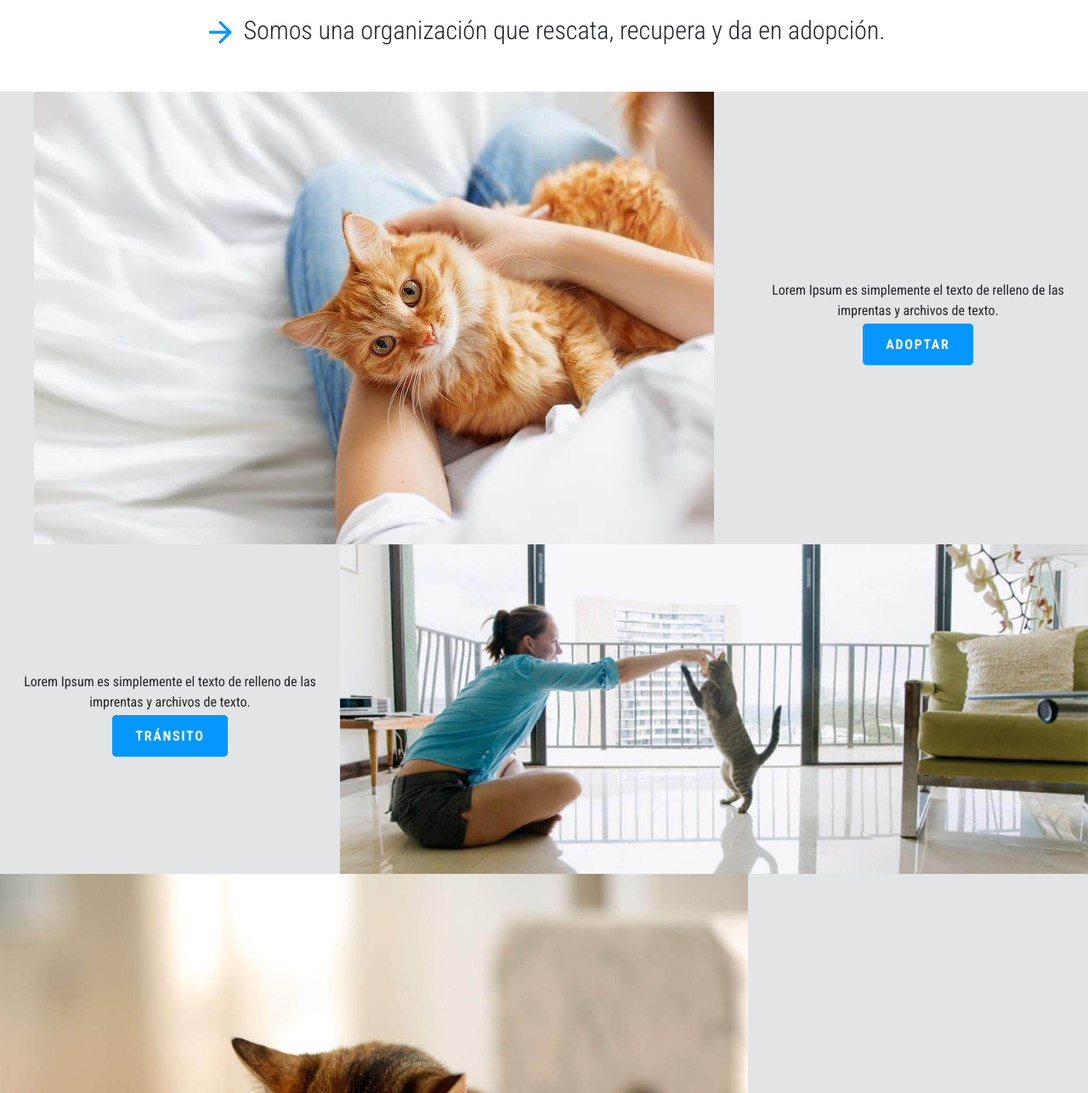
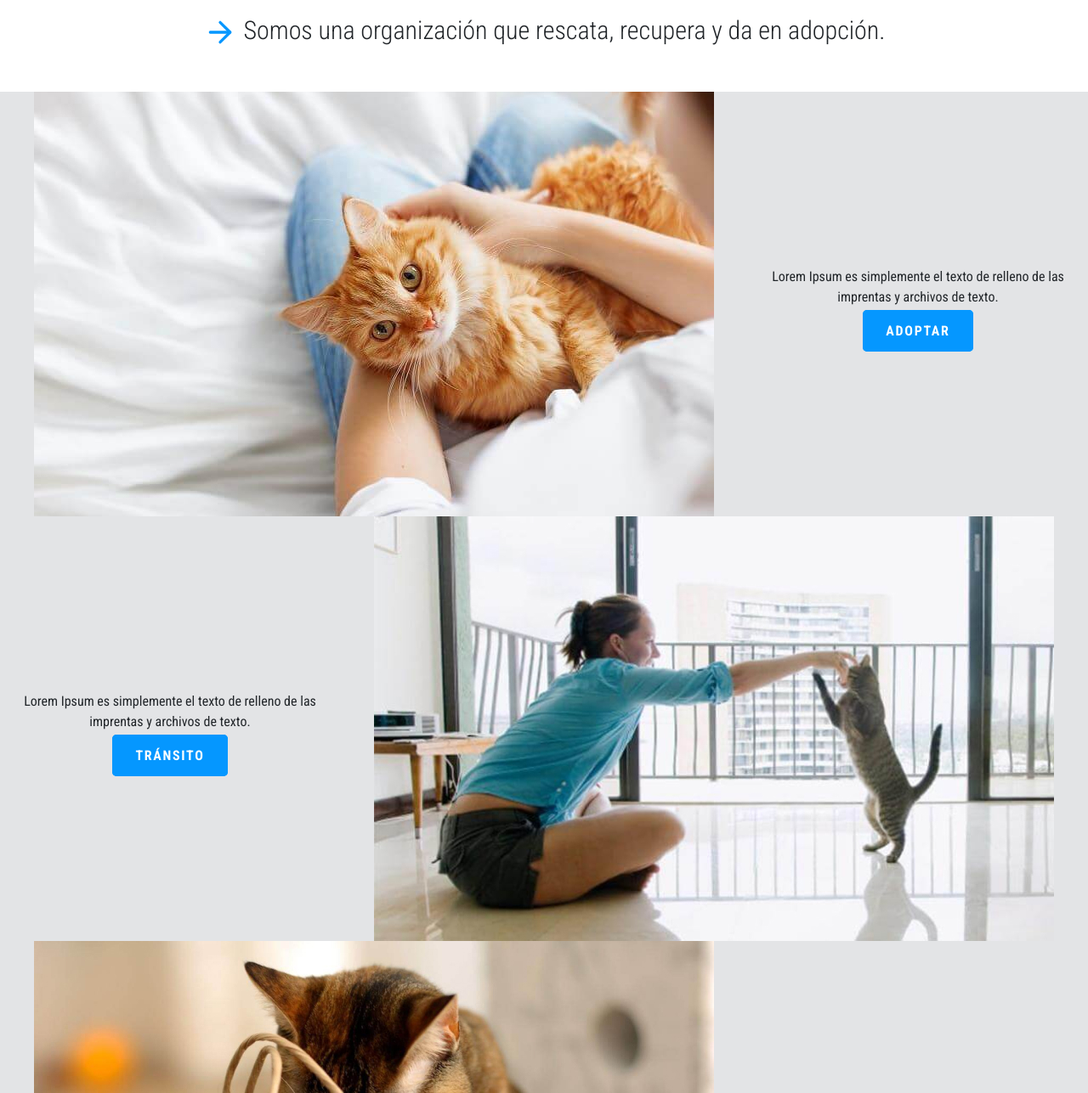
Before and after one commit to RomeroGonzalo/garritas, a website: page index.html in a window 1280 px wide. Shown: the part 893-2180 px from the top of the page at 85% size. Drawn offline with nearby package versions, Linux system fonts and the light colour scheme.

Commit message:
cambio tamaño de fotos de grid home

```diff
--- a/index.html
+++ b/index.html
@@ -91,7 +91,7 @@
       <div>
         <div class="grid--home">
                 <div>
-                    <img src="imagenes/10.jpeg" class="img-fluid" alt="gato en brazos">
+                    <img src="imagenes/10prueba.jpg" class="img-fluid" alt="gato en brazos">
                 </div>
                 <div class="order1">
                     <div>
@@ -108,12 +108,12 @@
                 <li><a class="boton" href="pages/transito.html">Tránsito</a></li>
             </div>
             <div class="order1">
-                <img src="imagenes/9.jpeg" class="img-fluid" alt="gato jugando">
+                <img src="imagenes/9prueba.jpg" class="img-fluid" alt="gato jugando">
             </div>
         </div>
         <div class="grid--home">
             <div>
-                <img src="imagenes/6.jpeg" class="img-fluid" alt="gato buscando en la bolsa">
+                <img src="imagenes/6prueba.jpg" class="img-fluid" alt="gato buscando en la bolsa">
             </div>
             <div class="order1">
                 <p>Lorem Ipsum es simplemente el texto de relleno de las imprentas y archivos de texto. </p>
```
Also changed, not shown: imagenes/10prueba.jpg (added), imagenes/6prueba.jpg (added), imagenes/9prueba.jpg (added).
